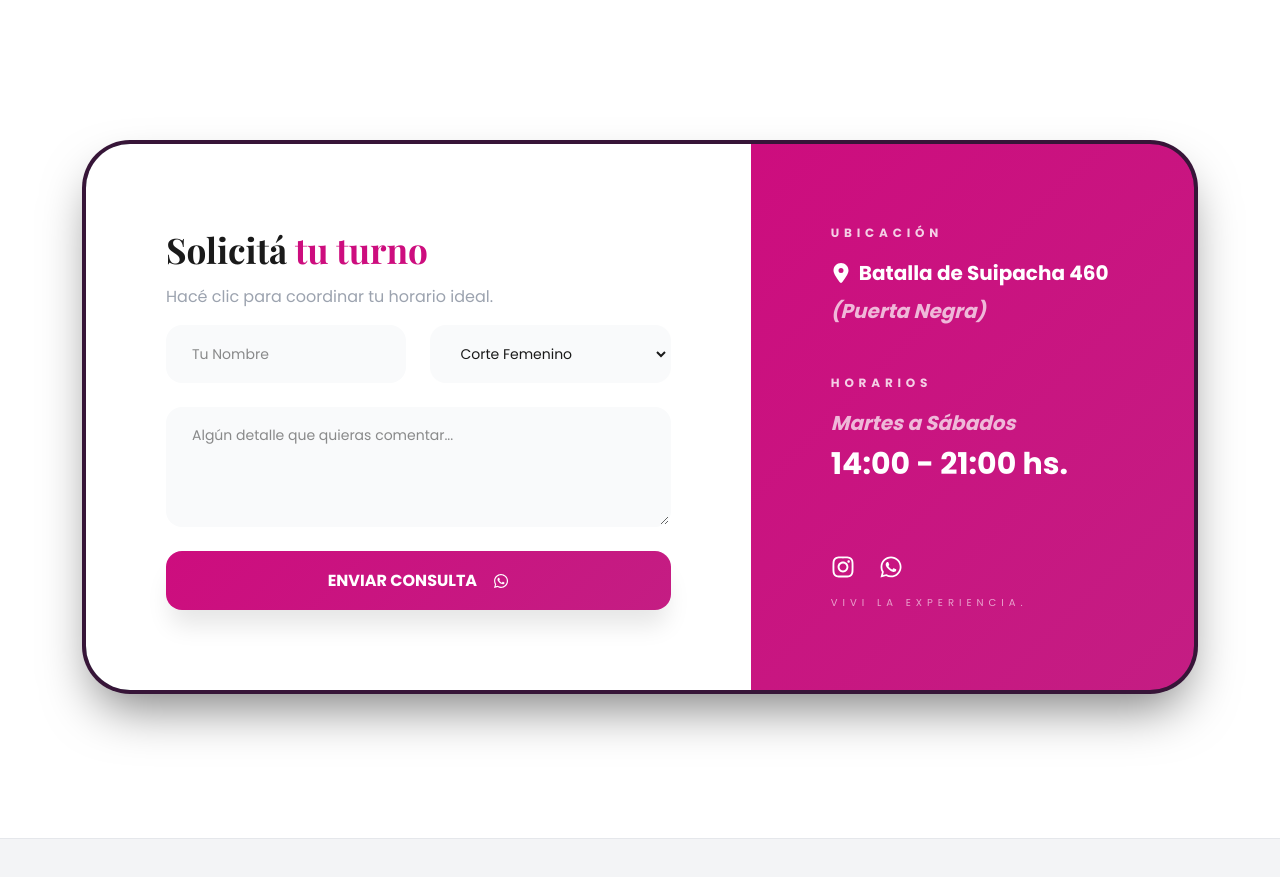
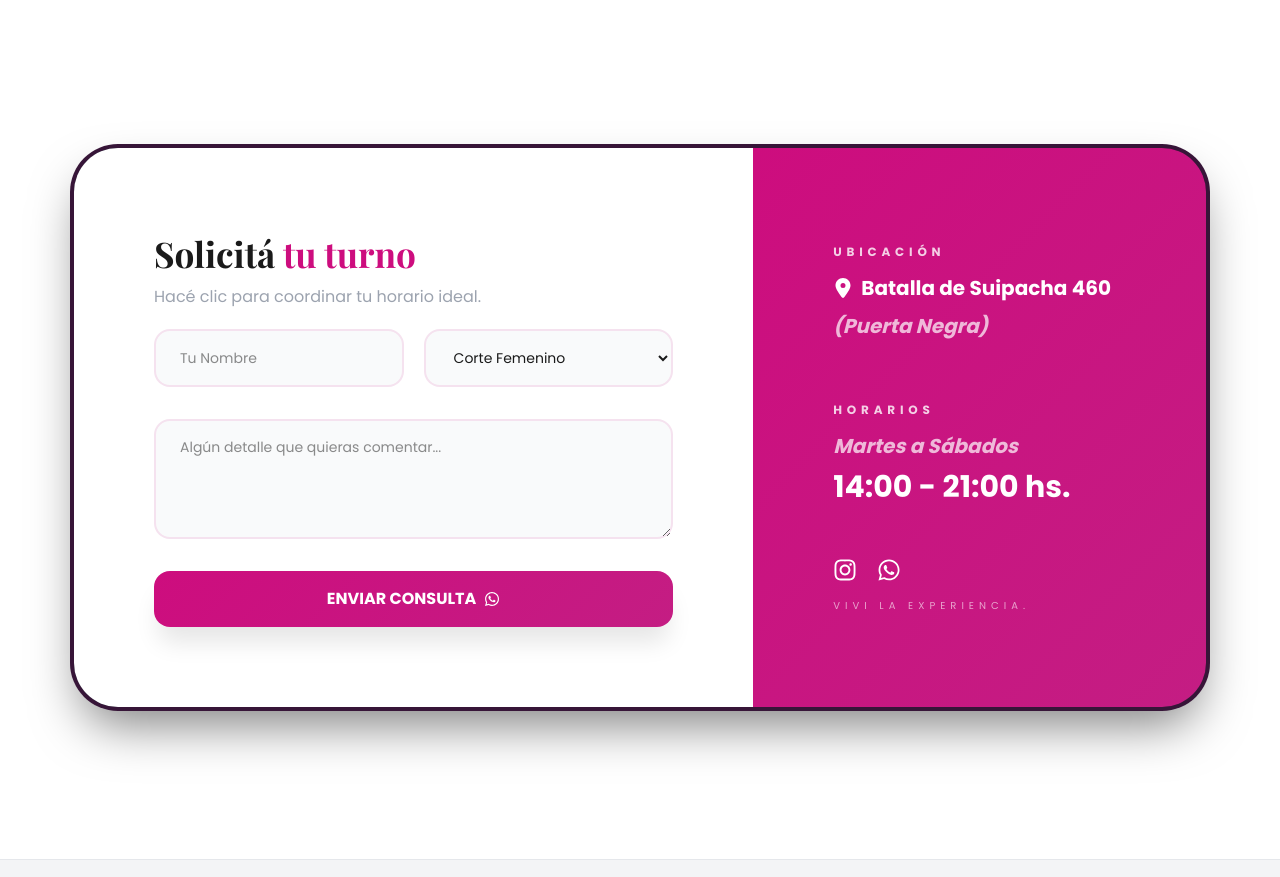
Before and after one commit to LautaroLeall/Cesar_Aparicio_Estilista, a React (Vite) app: page / in a window 1280 px wide. Shown: the part 5120-5997 px from the top of the page. Built offline with nearby package versions, Linux system fonts and the light colour scheme; a web font is replaced by a local one.

Commit message:
update component Contact (.jsx and .css)

```diff
--- a/src/components/Contact/Contact.css
+++ b/src/components/Contact/Contact.css
@@ -1,13 +1,11 @@
 .contact {
   padding: 8rem 0;
   background: white;
-  position: relative;
 }
 
 .contact-container {
   max-width: 1180px;
   margin: 0 auto;
-  padding: 1rem 2rem;
 }
 
 .contact-card {
@@ -23,14 +21,11 @@
 
 /* Form Side */
 .contact-form-side {
-  padding: 2.5rem;
   background: white;
-  flex: 1;
 }
 
 .contact-title {
   font-size: 2.2rem;
-  margin-bottom: 0.5rem;
 }
 
 .contact-title .highlight {
@@ -39,19 +34,7 @@
 
 .contact-subtitle {
   color: #9ca3af;
-  margin-bottom: 1rem;
   font-size: 1rem;
-}
-
-.contact-form {
-  display: flex;
-  flex-direction: column;
-  gap: 1.5rem;
-}
-
-.contact-form-row {
-  display: grid;
-  gap: 1.5rem;
 }
 
 .contact-input {
@@ -59,7 +42,7 @@
   padding: 1rem 1.5rem;
   border-radius: 1rem;
   background: #f9fafb;
-  border: 2px solid transparent;
+  border: 2px solid rgba(205, 13, 126, 0.1);
   outline: none;
   transition: border-color 0.3s;
   font-family: inherit;
@@ -72,16 +55,11 @@
 
 .contact-submit {
   width: 100%;
-  padding: 1.1rem;
   border-radius: 1rem;
   font-weight: 700;
   color: white;
   border: none;
   background: linear-gradient(135deg, var(--brand-pink) 0%, var(--brand-pink-dark) 100%);
-  display: flex;
-  align-items: center;
-  justify-content: center;
-  gap: 1rem;
   font-size: 1rem;
   cursor: pointer;
   box-shadow: 0 20px 25px -5px rgba(0, 0, 0, 0.1);
@@ -89,16 +67,8 @@
 
 /* Info Side */
 .contact-info-side {
-  padding: 2.5rem;
   background: linear-gradient(135deg, var(--brand-pink) 0%, var(--brand-pink-dark) 100%);
   color: white;
-  display: flex;
-  flex-direction: column;
-  justify-content: space-between;
-}
-
-.contact-info-block {
-  margin-bottom: 3rem;
 }
 
 .contact-info-label {
@@ -107,31 +77,22 @@
   text-transform: uppercase;
   letter-spacing: 0.4em;
   opacity: 0.8;
-  margin-bottom: 1rem;
 }
 
 .contact-info-value {
   font-size: 1.25rem;
   font-weight: 700;
-  gap: 0.75rem;
-}
-
-.contact-info-value div p {
-  display: flex;
-  align-items: center;
-  gap: 0.5rem;
 }
 
 .contact-info-sub {
-  margin-top: 0.5rem;
   color: rgba(255, 255, 255, 0.7);
   font-style: italic;
 }
 
-.contact-social {
-  display: flex;
-  gap: 1.5rem;
-  margin-bottom: 1rem;
+.contact-info-time {
+  font-size: 1.875rem;
+  font-weight: bold;
+  letter-spacing: -0em;
 }
 
 .contact-social a {
--- a/src/components/Contact/Contact.jsx
+++ b/src/components/Contact/Contact.jsx
@@ -27,18 +27,18 @@ export default function Contact() {
   }
 
   return (
-    <section id="contacto" className="contact">
-      <div className="contact-container">
+    <section id="contacto" className="contact relative">
+      <div className="contact-container p-5">
         <div className="contact-card">
           {/* Form Side */}
-          <div className="contact-form-side">
-            <h2 className="contact-title">
+          <div className="contact-form-side p-10 flex-1">
+            <h2 className="contact-title mb-1">
               Solicitá <span className="highlight">tu turno</span>
             </h2>
-            <p className="contact-subtitle">Hacé clic para coordinar tu horario ideal.</p>
+            <p className="contact-subtitle mb-5">Hacé clic para coordinar tu horario ideal.</p>
 
-            <form onSubmit={handleSubmit} className="contact-form">
-              <div className="contact-form-row">
+            <form onSubmit={handleSubmit} className="contact-form flex flex-col gap-8">
+              <div className="contact-form-row grid gap-5">
                 <input
                   type="text"
                   name="name"
@@ -71,44 +71,44 @@ export default function Contact() {
                 placeholder="Algún detalle que quieras comentar..."
                 className="contact-input"
               />
-              <button type="submit" className="contact-submit btn-premium">
+              <button type="submit" className="contact-submit btn-premium flex items-center justify-center gap-2 p-4">
                 ENVIAR CONSULTA <FaWhatsapp />
               </button>
             </form>
           </div>
 
           {/* Info Side */}
-          <div className="contact-info-side">
+          <div className="contact-info-side flex flex-col justify-center p-8">
             <div className="contact-info-blocks">
-              <div className="contact-info-block">
-                <h4 className="contact-info-label">Ubicación</h4>
+              <div className="contact-info-block mb-15">
+                <h4 className="contact-info-label mb-3">Ubicación</h4>
                 <div className="contact-info-value">
                   <a href="https://maps.app.goo.gl/uDNfGJa7a26upHzi7" target="_blank" rel="noreferrer">
                     <div>
-                      <p>
+                      <p className="flex items-center gap-2">
                         <FaLocationDot />
                         Batalla de Suipacha 460
                       </p>
                     </div>
                     <div>
-                      <p className="contact-info-sub">(Puerta Negra)</p>
+                      <p className="contact-info-sub mt-2">(Puerta Negra)</p>
                     </div>
                   </a>
                 </div>
               </div>
-              <div className="contact-info-block">
-                <h4 className="contact-info-label">Horarios</h4>
+              <div className="contact-info-block mb-8">
+                <h4 className="contact-info-label mb-3">Horarios</h4>
                 <p className="contact-info-sub" style={{ fontSize: '1.25rem', fontWeight: 'bold' }}>
                   Martes a Sábados
                 </p>
-                <p style={{ fontSize: '1.875rem', fontWeight: 'bold', letterSpacing: '-0em', marginTop: '0.25rem' }}>
+                <p className='contact-info-time mt-1'>
                   14:00 - 21:00 hs.
                 </p>
               </div>
             </div>
 
             <div>
-              <div className="contact-social">
+              <div className="contact-social flex gap-5 my-4">
                 <a href="https://www.instagram.com/cesaraparicioestilista_/" target="_blank" rel="noreferrer">
                   <FaInstagram />
                 </a>
```
